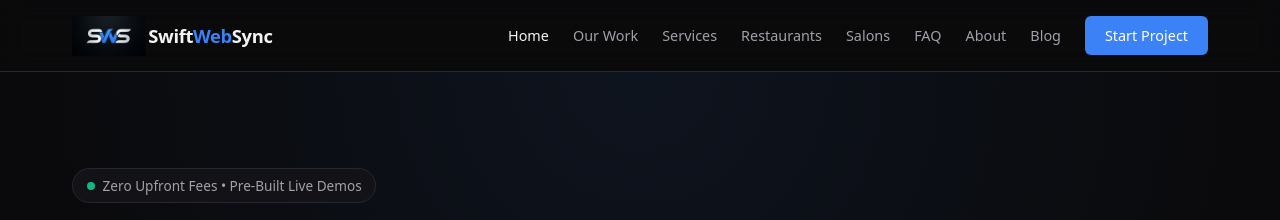
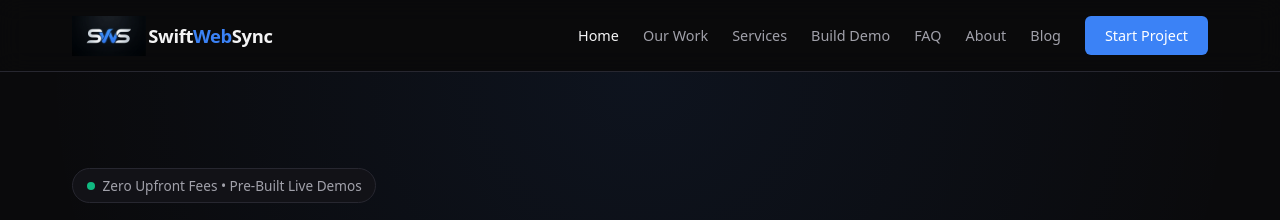
Before and after one commit to Khisal786/SwiftWebSync, a Jekyll site: the page built from index.html, in a window 1280 px wide. Shown: the top 220 px of the page. Built offline with Jekyll 4.4.1, drawn with Linux system fonts in a browser that asks for light colours.

Commit message:
Modify header with new navigation and script
Updated navigation links and added 'Build Demo' section.

```diff
--- a/_includes/header.html
+++ b/_includes/header.html
@@ -10,8 +10,7 @@
       <a href="{{ '/' | relative_url }}" {% if page.url == '/' %}class="active"{% endif %}>Home</a>
       <a href="{{ '/work/' | relative_url }}" {% if page.url == '/work/' %}class="active"{% endif %}>Our Work</a>
       <a href="{{ '/services/' | relative_url }}" {% if page.url == '/services/' %}class="active"{% endif %}>Services</a>
-      <a href="{{ '/industries/restaurants/' | relative_url }}" {% if page.url == '/industries/restaurants/' %}class="active"{% endif %}>Restaurants</a>
-      <a href="{{ '/industries/saloons/' | relative_url }}" {% if page.url == '/industries/saloons/' %}class="active"{% endif %}>Salons</a>
+      <a href="{{ '/setup/' | relative_url }}" {% if page.url == '/setup/' %}class="active"{% endif %}>Build Demo</a>
       <a href="{{ '/faq/' | relative_url }}" {% if page.url == '/faq/' %}class="active"{% endif %}>FAQ</a>
       <a href="{{ '/about/' | relative_url }}" {% if page.url == '/about/' %}class="active"{% endif %}>About</a>
       <a href="{{ '/blog/' | relative_url }}" {% if page.url == '/blog/' or page.url contains '/blog/' %}class="active"{% endif %}>Blog</a>
```
